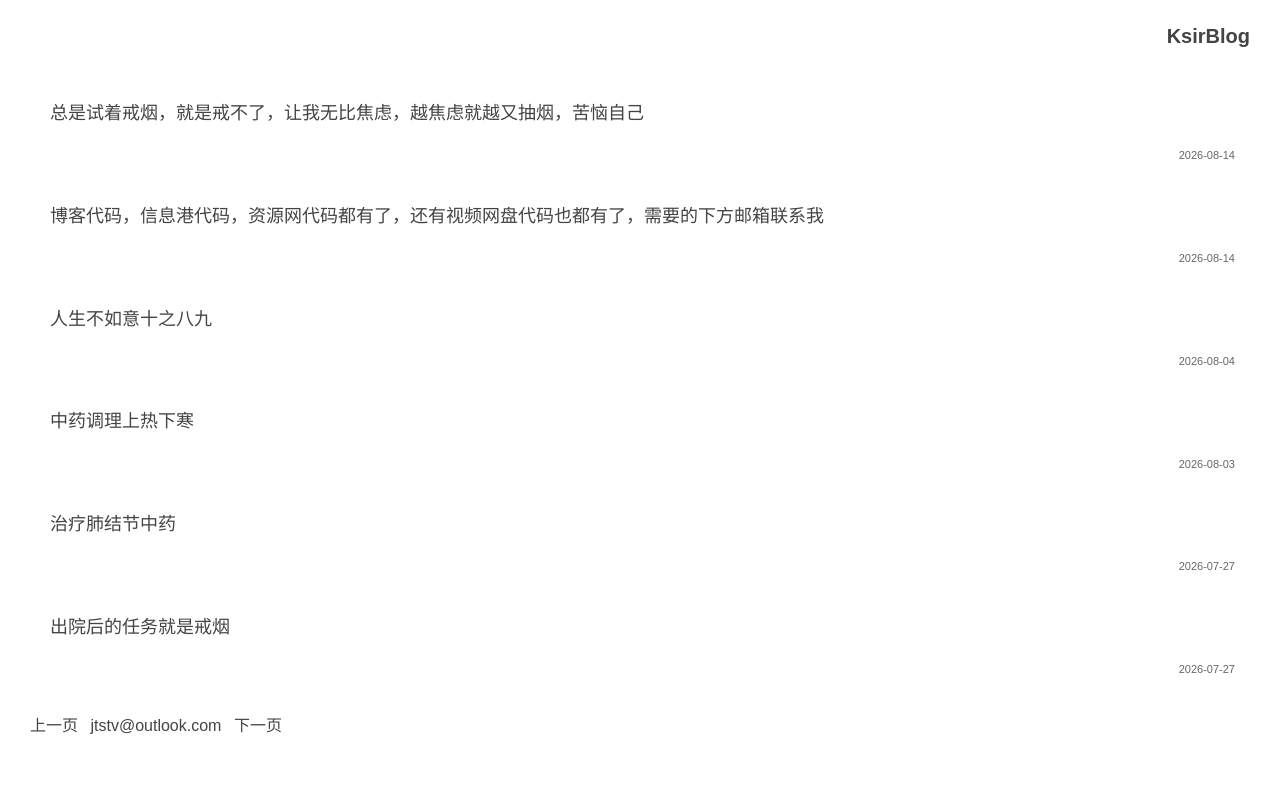
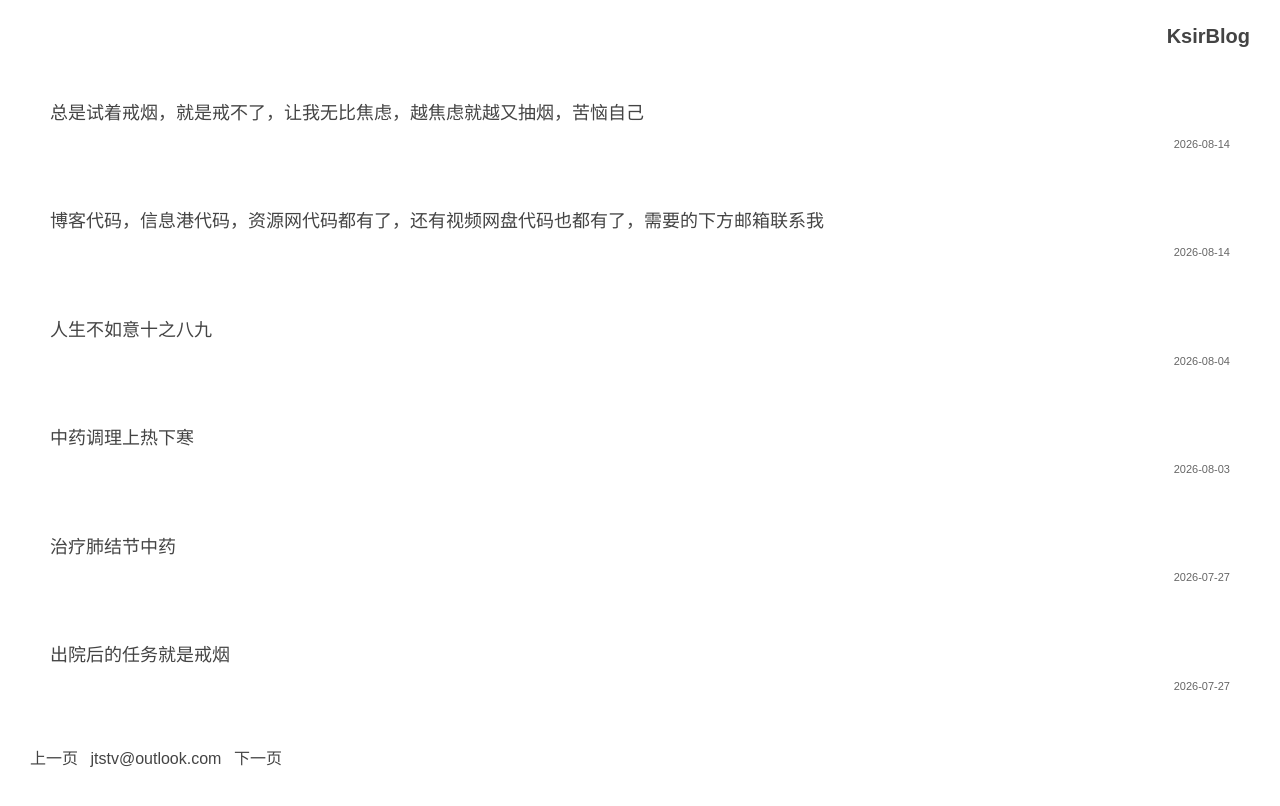
Before and after one commit to JTSTV/Jtstv.github.io, a Jekyll site: the page built from index.html, in a window 1280 px wide. Shown: the top 806 px of the page. Built offline with Jekyll 4.4.1, drawn with Linux system fonts in a browser that asks for light colours; the list of posts is cut into pages by our own code.

Commit message:
更新 index.html

```diff
--- a/index.html
+++ b/index.html
@@ -16,12 +16,12 @@ layout: null
 body{font:16px/1.6 sans-serif;padding:20px 30px}
 a{color:#444;text-decoration:none}
 .site-title{margin-bottom:20px;text-align:right;font-size:20px;font-weight:600}
-.post-item{padding:12px 0;position:relative}
-.post-item a{display:block;font-size:18px;padding:15px 20px 35px}
-.post-date{position:absolute;bottom:10px;right:15px;font-size:11px;color:#666}
+.post-item{padding:12px 0}
+.post-item a{display:block;font-size:18px;padding:15px 20px 8px}
+.post-date{text-align:right;font-size:11px;color:#666;padding:0 20px 15px}
 .pagination{margin-top:24px}
 .pagination a,.pagination span{font-size:16px;color:#444;margin-right:8px}
-@media(max-width:600px){body{padding:15px 20px}.site-title{font-size:18px}.post-item a{font-size:16px;padding:12px 15px 30px}.post-date{bottom:8px;right:12px;font-size:10px}}
+@media(max-width:600px){body{padding:15px 20px}.site-title{font-size:18px}.post-item a{font-size:16px;padding:12px 15px 6px}.post-date{padding:0 15px 12px;font-size:10px}}
 </style>
 </head>
 <body>
```
